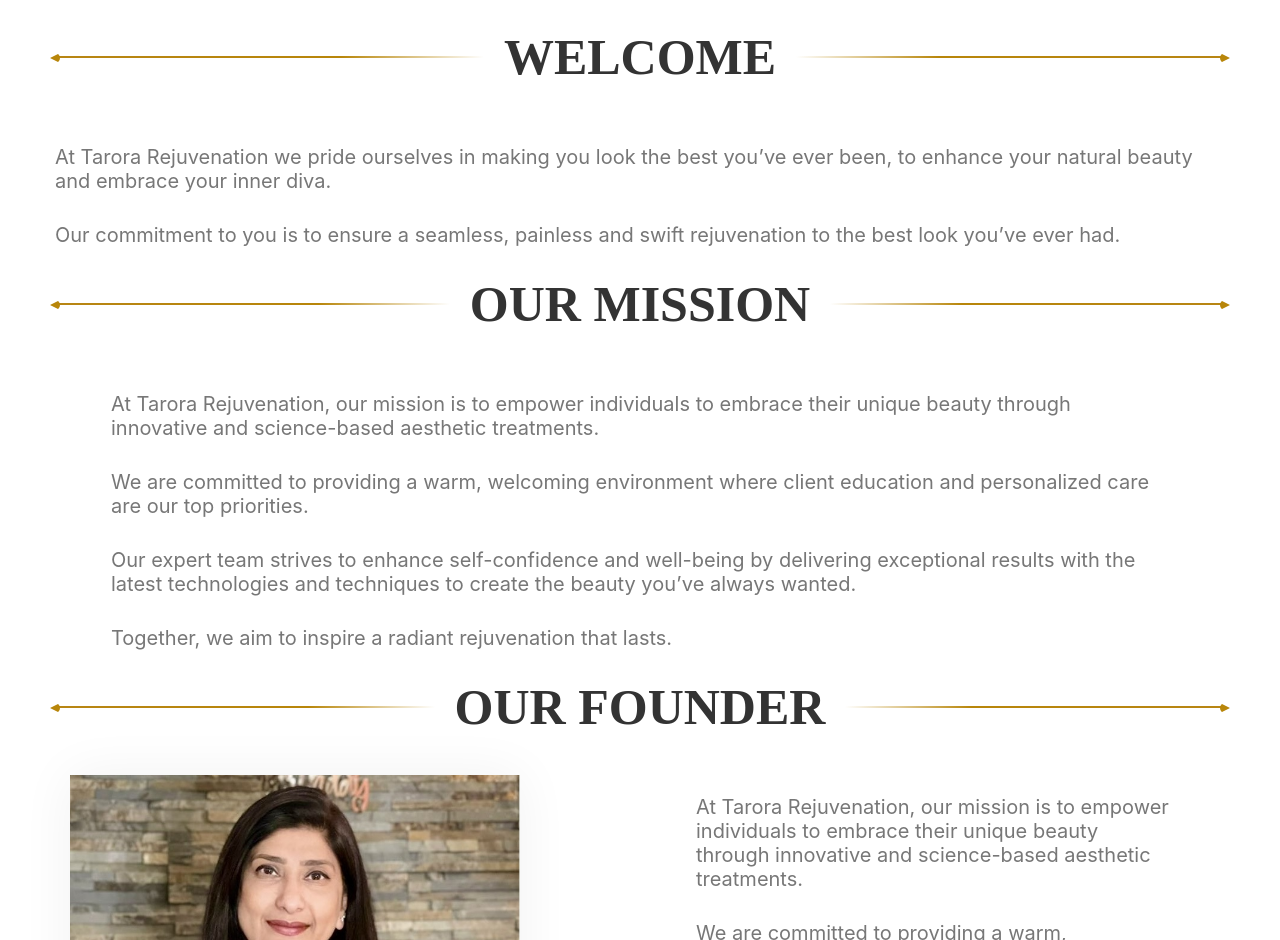
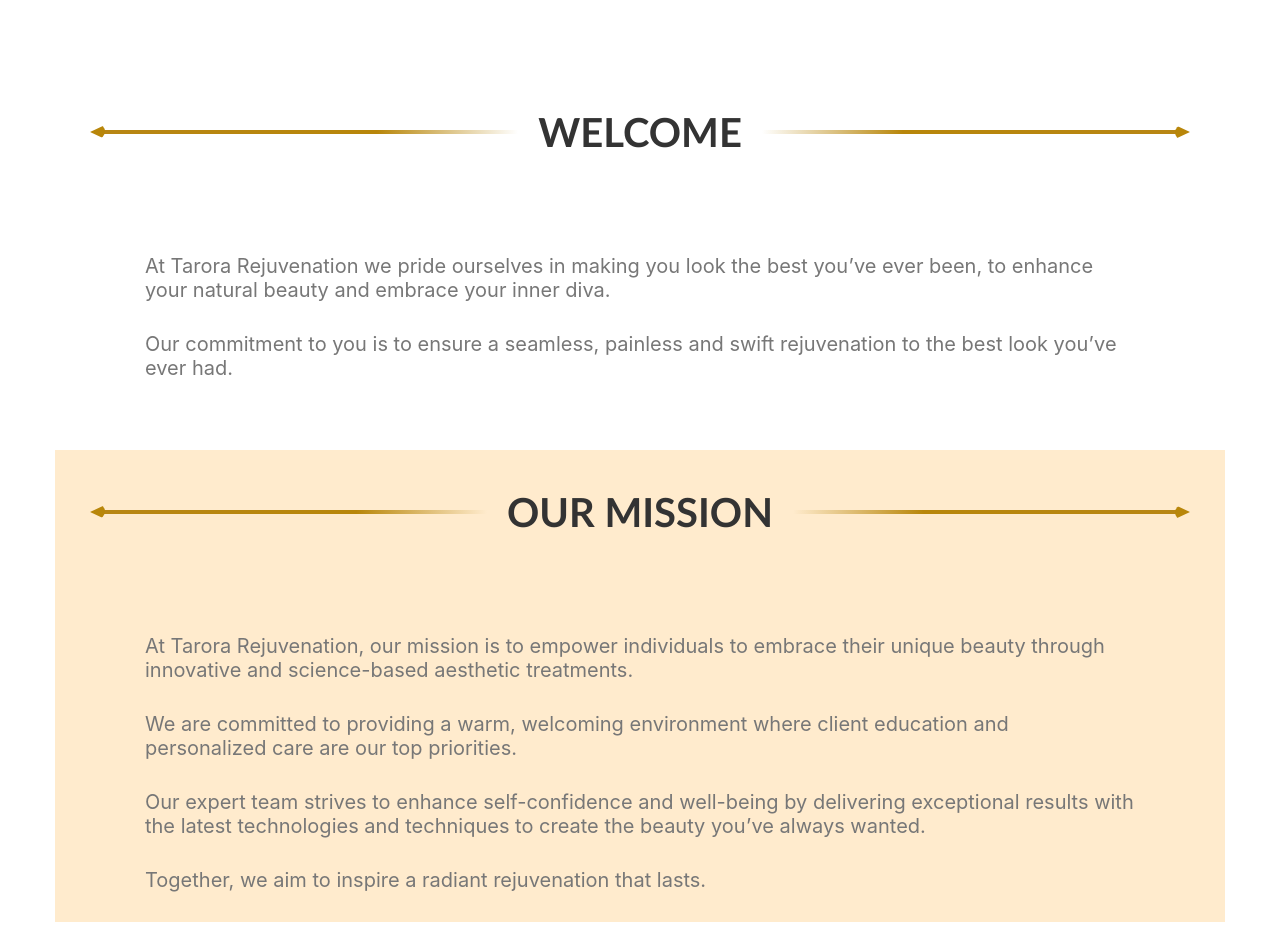
Before and after one commit to iiRaay/tarora-group-react, a React (Create React App) app: page / in a window 1280 px wide. Shown: the part 1860-2800 px from the top of the page. Built offline with nearby package versions, Linux system fonts and the light colour scheme; what smooth-scroll would draw is missing.

Commit message:
css adjustments
spacing and renaming of classes. Using default container to keep width consistency

```diff
--- a/src/components/about_us/about.css
+++ b/src/components/about_us/about.css
@@ -2,14 +2,26 @@
 .header-container {
     display: flex;
     align-items: center;
+    padding:4rem;
 }
+
+
 .header-container .header-text {
-    margin: 0 20px; /* Space between text and lines */
-    font-family: serif; /* Change to your preferred font */
+    margin: 0 20px;
+    font-family: 'Gill Sans', 'Gill Sans MT', Calibri, 'Trebuchet MS', sans-serif;
     color: #333; /* Text color */
     font-size: 5rem; /* Adjust font size if needed */
     text-decoration: none; /* Remove underline */
 }
+
+.ourmissioncontainer {
+    background-color: blanchedalmond;
+
+}
+.container {
+    margin-bottom: 4rem;
+}
+
 
 .header-text::after {
     content: '';
@@ -21,10 +33,11 @@
 }
 
 .about__image-container {
+    display: flex;
     justify-content: center;
 }
 
-.about__our-mission-text-container {
+.about__text-container p{
     padding-left: 4em;
     padding-right: 4em;
 }
@@ -71,15 +84,28 @@
 }
 
 
-@media screen and (max-width: 1150px) {
+@media screen and (min-width: 1150px) {
 
-    .about__our-mission-text-container {
+    .about__text-container {
         padding-left: 1rem;
         padding-right: 1rem;
     }
     .header-container .header-text {
         font-size: 4rem;
+
     }
+    .line-1, .line-2{
+        height: 4px; /* Adjust thickness of the line */
+    }
+
+    .line-1::before, .line-2::after {
+        border-left: 15px dotted rgb(184, 134, 10);
+        border-top: 7px solid transparent;
+        border-bottom: 7px solid transparent;
+        top:-4.5px
+    }
+
+
 }
 
 
@@ -88,7 +114,7 @@
     font-size: 3.5rem;
    }
 
-   .about__our-mission-text-container {
+   .about__text-container {
     padding-left: 1em;
     padding-right: 1em;
    }
@@ -96,7 +122,8 @@
    .about__founder-image {
     max-width: 400px; /* Adjust the size as needed */
     height: auto; /* Maintain aspect ratio */
-}
+    }
+
 }
 
 @media screen and (max-width: 450px) {
--- a/src/components/about_us/about.jsx
+++ b/src/components/about_us/about.jsx
@@ -10,7 +10,7 @@ export const About = (props) => {
                 <h2 className="header-text">Welcome</h2>
             <div className="line-2"></div>
           </div>
-            <div className="about__welcome-text">
+            <div className="about__text-container">
                 { props.data ? props.data.paragraph.map((p, i) => {
                     return <p style={{fontSize:20}} key={i}>{p}</p>;
                   }) : "...loading"
@@ -18,21 +18,23 @@ export const About = (props) => {
           </div>
         </div>
       </div>
-
-      <div className="container">
+      <div id="ourmission">
+        <div  className="container ourmissioncontainer">
           <div className="row">
             <div className="header-container">
             <div className="line-1"></div>
                 <h2 className="header-text">Our Mission</h2>
               <div className="line-2"></div>
             </div>
-          <div className="about__our-mission-text-container">
+
+            <div className="about__text-container">
             { props.data ? props.data.ourmission.map((p, i) => {
                       return <p style={{fontSize:20}} key={i}>{p}</p>;
                     }) : "...loading"
                   }
             </div>
 
+          </div>
         </div>
       </div>
 
```
Lines whose indentation alone changed are shown as unchanged.
